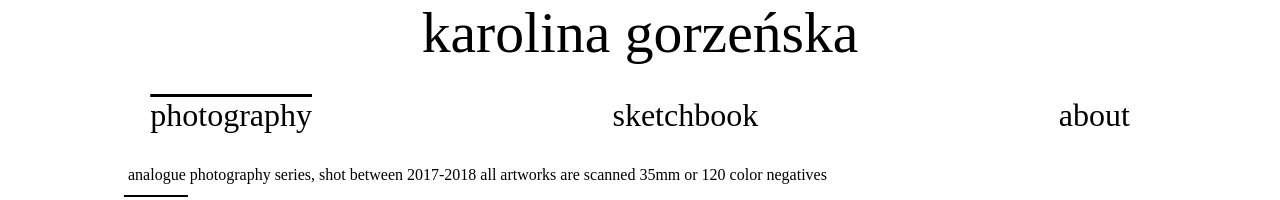
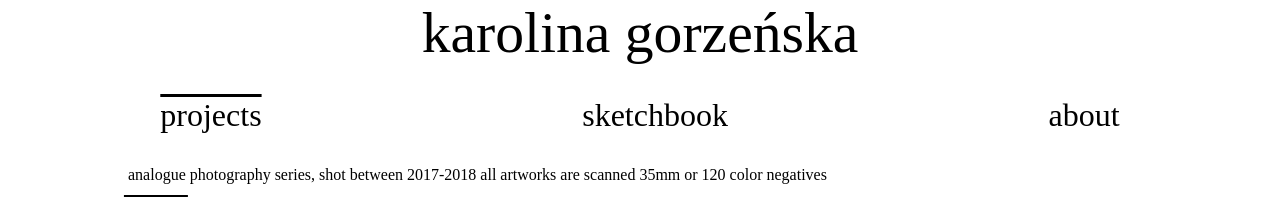
Before and after one commit to karolinagorzenska/karolinagorzenska.github.io, a plain HTML site: page photography/index.html in a window 1280 px wide. Shown: the top 200 px of the page. Drawn offline with Linux system fonts and the light colour scheme; a web font is replaced by a local one.

Commit message:
Update index.html

```diff
--- a/photography/index.html
+++ b/photography/index.html
@@ -15,7 +15,7 @@
     </header>
     <nav>
         <ul class="main">
-            <li><a class="current" href="index.html">photography</a></li>
+            <li><a class="current" href="index.html">projects</a></li>
             <li><a class="sections" href="../sketchbook/index.html">sketchbook</a></li>
             <li><a class="sections" href="../contact/index.html">about</a></li>
         </ul>
```
